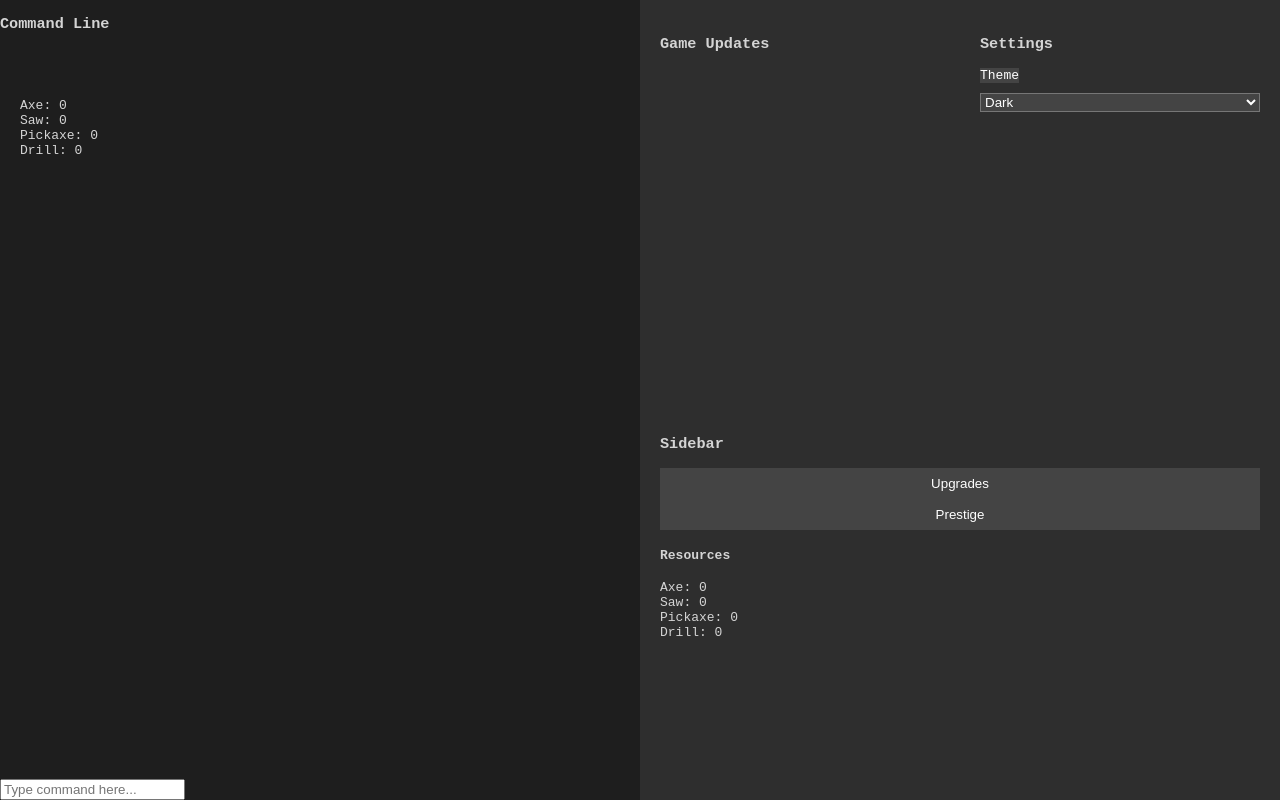
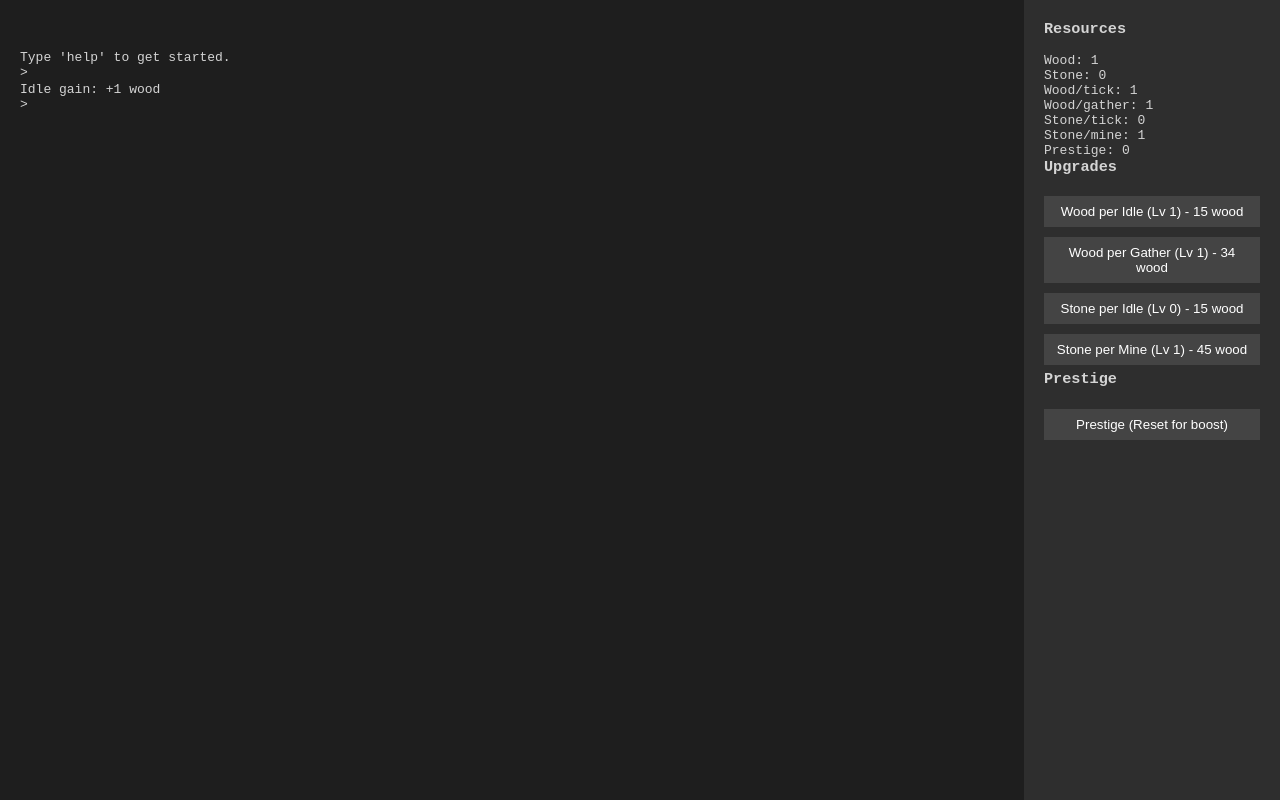
Before and after one commit to Marjamjelly/CLI-game, a plain HTML site: page index.html in a window 1280 px wide. Drawn offline with Linux system fonts and the light colour scheme.

Commit message:
Update index.html

```diff
--- a/index.html
+++ b/index.html
@@ -13,14 +13,8 @@
       height: 100vh;
       overflow: hidden;
     }
-    #container {
-      display: flex;
-      flex: 1;
-      overflow: hidden;
-    }
-    /* Left Panel (Command Line) */
     #cli-container {
-      width: 50%;
+      width: 80%;
       display: flex;
       flex-direction: column;
       overflow: hidden;
@@ -48,45 +42,18 @@
       flex: 1;
       outline: none;
     }
-    /* Right Panel */
-    #right-panel {
-      width: 50%;
-      display: flex;
-      flex-direction: column;
-      overflow: hidden;
-    }
-    /* Top Half of Right Panel (Game Updates + Settings) */
-    #top-right-panel {
-      display: flex;
-      height: 50%;
-    }
-    .top-right-panel-section {
-      width: 50%;
-      padding: 20px;
-      background-color: #2e2e2e;
-      box-sizing: border-box;
-      overflow-y: auto;
-    }
-    #game-updates {
-      white-space: pre-wrap;
-    }
-    /* Bottom Half of Right Panel (Sidebar) */
     #sidebar {
-      flex: 1;
+      width: 20%;
       background-color: #2e2e2e;
       padding: 20px;
       box-sizing: border-box;
       overflow-y: auto;
     }
-    /* Dropdown and Buttons in Sidebar */
-    .dropdown-content {
-      display: none;
-      padding-left: 20px;
-    }
-    .dropdown.active .dropdown-content {
-      display: block;
+    h3 {
+      margin-top: 0;
     }
     button {
+      margin: 5px 0;
       background-color: #444;
       color: white;
       border: none;
@@ -94,182 +61,243 @@
       cursor: pointer;
       width: 100%;
     }
-    select, label {
-      margin: 10px 0;
-      width: 100%;
-      background-color: #444;
-      color: white;
-    }
   </style>
 </head>
 <body>
-  <div id="container">
-    <!-- Left Panel: Command Line -->
   <div id="cli-container">
-      <h3>Command Line</h3>
     <div id="cli-output-wrapper">
       <div id="cli"></div>
     </div>
-      <div id="cli-input-wrapper">
-        <input id="cli-input" type="text" placeholder="Type command here..." onkeydown="handleCommand(event)">
-      </div>
   </div>
 
-    <!-- Right Panel: Split into Game Updates, Settings, and Sidebar -->
-    <div id="right-panel">
-      <!-- Top Right Panel (Game Updates + Settings) -->
-      <div id="top-right-panel" style="display: flex; height: 50%;">
-        <!-- Game Updates Section -->
-        <div class="top-right-panel-section" id="game-updates-panel">
-          <h3>Game Updates</h3>
-          <div id="game-updates"></div>
-        </div>
-        <!-- Settings Section -->
-        <div class="top-right-panel-section" id="settings-panel">
-          <h3>Settings</h3>
-          <label for="theme-select">Theme</label>
-          <select id="theme-select">
-            <option value="dark">Dark</option>
-            <option value="light">Light</option>
-          </select>
-        </div>
-      </div>
-
-      <!-- Bottom Right Panel (Sidebar) -->
   <div id="sidebar">
-        <h3>Sidebar</h3>
-        <div class="dropdown" id="upgrades-dropdown">
-          <button onclick="toggleDropdown('upgrades-dropdown')">Upgrades</button>
-          <div class="dropdown-content" id="upgrades"></div>
-        </div>
-        <div class="dropdown" id="prestige-dropdown">
-          <button onclick="toggleDropdown('prestige-dropdown')">Prestige</button>
-          <div class="dropdown-content" id="prestige">
-            <button onclick="prestige()">Prestige</button>
-          </div>
-        </div>
-        <h4>Resources</h4>
-        <div id="resource-counts">
-          <div>Axe: <span id="axe-count">0</span></div>
-          <div>Saw: <span id="saw-count">0</span></div>
-          <div>Pickaxe: <span id="pickaxe-count">0</span></div>
-          <div>Drill: <span id="drill-count">0</span></div>
-        </div>
-      </div>
-    </div>
+    <h3>Resources</h3>
+    <div id="resources"></div>
+    <h3>Upgrades</h3>
+    <div id="upgrades"></div>
+    <h3>Prestige</h3>
+    <button onclick="prestige()">Prestige (Reset for boost)</button>
   </div>
 
   <script>
-    let resources = {
-      axe: 0,
-      saw: 0,
-      pickaxe: 0,
-      drill: 0
+    const cli = document.getElementById('cli');
+    const resourcesDisplay = document.getElementById('resources');
+    const upgradesDisplay = document.getElementById('upgrades');
+    const cliOutputWrapper = document.getElementById('cli-output-wrapper');
+
+    let gameState = JSON.parse(localStorage.getItem('idleCliGameState')) || {
+      wood: 0,
+      stone: 0,
+      tick: 0,
+      woodPerTick: 1,
+      stonePerTick: 0,
+      woodPerGather: 1,
+      stonePerMine: 1,
+      prestigePoints: 0,
+      upgrades: {
+        woodIdle: 1,
+        woodGather: 1,
+        stoneIdle: 0,
+        stoneMine: 1
+      }
     };
 
-    let upgrades = {
-      axe: { cost: 10, level: 0 },
-      saw: { cost: 5, level: 0 },
-      pickaxe: { cost: 15, level: 0 },
-      drill: { cost: 7, level: 0 }
+    const baseCosts = {
+      woodIdle: 10,
+      woodGather: 20,
+      stoneIdle: 15,
+      stoneMine: 25
     };
 
-    let settings = {
-      theme: "dark"
+    const upgrades = {
+      woodIdle: {
+        name: "Wood per Idle",
+        resource: 'wood',
+        get level() { return gameState.upgrades.woodIdle; },
+        cost: () => Math.floor(baseCosts.woodIdle * Math.pow(1.5, gameState.upgrades.woodIdle)),
+        upgrade: () => {
+          const cost = upgrades.woodIdle.cost();
+          if (gameState.wood >= cost) {
+            gameState.wood -= cost;
+            gameState.woodPerTick++;
+            gameState.upgrades.woodIdle++;
+            output("Upgraded Wood per Idle");
+            updateSidebar();
+          } else {
+            output("Not enough wood for upgrade.");
+          }
+        }
+      },
+      woodGather: {
+        name: "Wood per Gather",
+        resource: 'wood',
+        get level() { return gameState.upgrades.woodGather; },
+        cost: () => Math.floor(baseCosts.woodGather * Math.pow(1.7, gameState.upgrades.woodGather)),
+        upgrade: () => {
+          const cost = upgrades.woodGather.cost();
+          if (gameState.wood >= cost) {
+            gameState.wood -= cost;
+            gameState.woodPerGather++;
+            gameState.upgrades.woodGather++;
+            output("Upgraded Wood per Gather");
+            updateSidebar();
+          } else {
+            output("Not enough wood for upgrade.");
+          }
+        }
+      },
+      stoneIdle: {
+        name: "Stone per Idle",
+        resource: 'wood',
+        get level() { return gameState.upgrades.stoneIdle; },
+        cost: () => Math.floor(baseCosts.stoneIdle * Math.pow(1.6, gameState.upgrades.stoneIdle)),
+        upgrade: () => {
+          const cost = upgrades.stoneIdle.cost();
+          if (gameState.wood >= cost) {
+            gameState.wood -= cost;
+            gameState.stonePerTick++;
+            gameState.upgrades.stoneIdle++;
+            output("Upgraded Stone per Idle");
+            updateSidebar();
+          } else {
+            output("Not enough wood for upgrade.");
+          }
+        }
+      },
+      stoneMine: {
+        name: "Stone per Mine",
+        resource: 'wood',
+        get level() { return gameState.upgrades.stoneMine; },
+        cost: () => Math.floor(baseCosts.stoneMine * Math.pow(1.8, gameState.upgrades.stoneMine)),
+        upgrade: () => {
+          const cost = upgrades.stoneMine.cost();
+          if (gameState.wood >= cost) {
+            gameState.wood -= cost;
+            gameState.stonePerMine++;
+            gameState.upgrades.stoneMine++;
+            output("Upgraded Stone per Mine");
+            updateSidebar();
+          } else {
+            output("Not enough wood for upgrade.");
+          }
+        }
+      }
     };
 
-    function updateUI() {
-      document.body.style.backgroundColor = settings.theme === "dark" ? "#1e1e1e" : "#f5f5f5";
-      document.body.style.color = settings.theme === "dark" ? "#d4d4d4" : "#333";
-      updateResources();
-      updateUpgrades();
+    const commands = {
+      help: () => "Available commands: help, gather, mine, status, save, load, buy [upgrade], prestige",
+      gather: () => {
+        gameState.wood += gameState.woodPerGather;
+        updateSidebar();
+        return `You gathered ${gameState.woodPerGather} wood. Total wood: ${gameState.wood}`;
+      },
+      mine: () => {
+        gameState.stone += gameState.stonePerMine;
+        updateSidebar();
+        return `You mined ${gameState.stonePerMine} stone. Total stone: ${gameState.stone}`;
+      },
+      status: () => `Wood: ${gameState.wood}\nStone: ${gameState.stone}\nWood/tick: ${gameState.woodPerTick}\nStone/tick: ${gameState.stonePerTick}\nWood/gather: ${gameState.woodPerGather}\nStone/mine: ${gameState.stonePerMine}\nPrestige Points: ${gameState.prestigePoints}`,
+      save: () => {
+        localStorage.setItem('idleCliGameState', JSON.stringify(gameState));
+        return "Game saved.";
+      },
+      load: () => {
+        gameState = JSON.parse(localStorage.getItem('idleCliGameState')) || gameState;
+        updateSidebar();
+        return "Game loaded.";
+      },
+      buy: (args) => {
+        const upgradeKey = args[0];
+        if (upgrades[upgradeKey]) {
+          upgrades[upgradeKey].upgrade();
+        } else {
+          return "Unknown upgrade.";
         }
+      },
+      prestige: () => prestige()
+    };
 
-    function updateResources() {
-      let output = '';
-      for (const resource in resources) {
-        output += `${resource.charAt(0).toUpperCase() + resource.slice(1)}: ${resources[resource]}\n`;
-      }
-      document.getElementById("cli").innerText = output;
-      document.getElementById("axe-count").innerText = resources.axe;
-      document.getElementById("saw-count").innerText = resources.saw;
-      document.getElementById("pickaxe-count").innerText = resources.pickaxe;
-      document.getElementById("drill-count").innerText = resources.drill;
-    }
-
-    function updateUpgrades() {
-      let upgradesHtml = '';
+    function updateSidebar() {
+      resourcesDisplay.innerText = `Wood: ${gameState.wood}\nStone: ${gameState.stone}\nWood/tick: ${gameState.woodPerTick}\nWood/gather: ${gameState.woodPerGather}\nStone/tick: ${gameState.stonePerTick}\nStone/mine: ${gameState.stonePerMine}\nPrestige: ${gameState.prestigePoints}`;
+      upgradesDisplay.innerHTML = '';
       for (const key in upgrades) {
-        const upgrade = upgrades[key];
-        upgradesHtml += `
-          <div>
-            <span>${key.charAt(0).toUpperCase() + key.slice(1)}</span><br>
-            <span>Cost: ${upgrade.cost}</span><br>
-            <button onclick="buyUpgrade('${key}')">Upgrade</button>
-          </div><br>
-        `;
-      }
-      document.getElementById("upgrades").innerHTML = upgradesHtml;
-    }
-
-    function buyUpgrade(upgradeType) {
-      const upgrade = upgrades[upgradeType];
-      if (resources[upgradeType] >= upgrade.cost) {
-        resources[upgradeType] -= upgrade.cost;
-        upgrade.level++;
-        upgrade.cost = Math.round(upgrade.cost * 1.5); // Increasing cost exponentially
-        updateUI();
-        logGameUpdate(`${upgradeType.charAt(0).toUpperCase() + upgradeType.slice(1)} upgraded to level ${upgrade.level}`);
-      } else {
-        logGameUpdate(`Not enough resources to upgrade ${upgradeType}`);
+        const upg = upgrades[key];
+        const btn = document.createElement('button');
+        btn.textContent = `${upg.name} (Lv ${upg.level}) - ${upg.cost()} wood`;
+        btn.onclick = () => upg.upgrade();
+        upgradesDisplay.appendChild(btn);
       }
     }
 
-    function logGameUpdate(message) {
-      const gameUpdates = document.getElementById("game-updates");
-      gameUpdates.innerHTML = `<div>${message}</div>` + gameUpdates.innerHTML;
+    function output(text) {
+      const lines = text.split('\n');
+      for (let line of lines) {
+        const div = document.createElement('div');
+        div.textContent = line;
+        cli.appendChild(div);
+      }
+      addInputLine();
+    }
+
+    function addInputLine() {
+      const line = document.createElement('div');
+      line.classList.add('cli-line');
+      line.innerHTML = `> <input type="text" autofocus>`;
+      cli.appendChild(line);
+      const input = line.querySelector('input');
+      input.focus();
+      input.addEventListener('keydown', e => {
+        if (e.key === 'Enter') {
+          const val = input.value;
+          const inputParts = val.trim().toLowerCase().split(' ');
+          const command = inputParts[0];
+          const args = inputParts.slice(1);
+          const response = commands[command] ? commands[command](args) : "Unknown command.";
+          line.innerHTML = `> ${val}`;
+          if (response) output(response);
+          cliOutputWrapper.scrollTop = cliOutputWrapper.scrollHeight;
+        }
+      });
+      cliOutputWrapper.scrollTop = cliOutputWrapper.scrollHeight;
     }
 
     function prestige() {
-      // Handle prestige here (e.g., reset game with bonuses)
-      logGameUpdate("Prestige activated!");
+      if (gameState.wood >= 1000) {
+        const gain = Math.floor(gameState.wood / 1000);
+        gameState = {
+          wood: 0,
+          stone: 0,
+          tick: 0,
+          woodPerTick: 1 + gain,
+          stonePerTick: 0,
+          woodPerGather: 1,
+          stonePerMine: 1,
+          prestigePoints: gameState.prestigePoints + gain,
+          upgrades: {
+            woodIdle: 1,
+            woodGather: 1,
+            stoneIdle: 0,
+            stoneMine: 1
           }
-
-    function toggleDropdown(id) {
-      const dropdown = document.getElementById(id);
-      dropdown.classList.toggle('active');
-    }
-
-    function handleCommand(event) {
-      if (event.key === "Enter") {
-        const command = document.getElementById("cli-input").value.trim();
-        document.getElementById("cli-input").value = '';
-        logGameUpdate(`> ${command}`);
-
-        // Example command processing (expand as needed)
-        if (command === "gather") {
-          resources.axe += 1;
-          resources.saw += 1;
-          updateUI();
-          logGameUpdate("Resources gathered!");
-        } else if (command === "mine") {
-          resources.pickaxe += 1;
-          resources.drill += 1;
-          updateUI();
-          logGameUpdate("Resources mined!");
+        };
+        output(`You prestiged and gained ${gain} prestige point(s)!`);
+        updateSidebar();
       } else {
-          logGameUpdate(`Unknown command: ${command}`);
-        }
+        output("You need at least 1000 wood to prestige.");
       }
     }
 
-    document.getElementById("theme-select").addEventListener("change", function () {
-      settings.theme = this.value;
-      updateUI();
-    });
+    // Idle gain every 5 seconds
+    setInterval(() => {
+      gameState.tick++;
+      gameState.wood += gameState.woodPerTick;
+      gameState.stone += gameState.stonePerTick;
+      updateSidebar();
+      output(`Idle gain: +${gameState.woodPerTick} wood` + (gameState.stonePerTick ? `, +${gameState.stonePerTick} stone` : ''));
+    }, 5000);
 
-    // Initialize
-    updateUI();
+    updateSidebar();
+    output("Type 'help' to get started.");
   </script>
 </body>
 </html>
```
Lines whose indentation alone changed are shown as unchanged.
